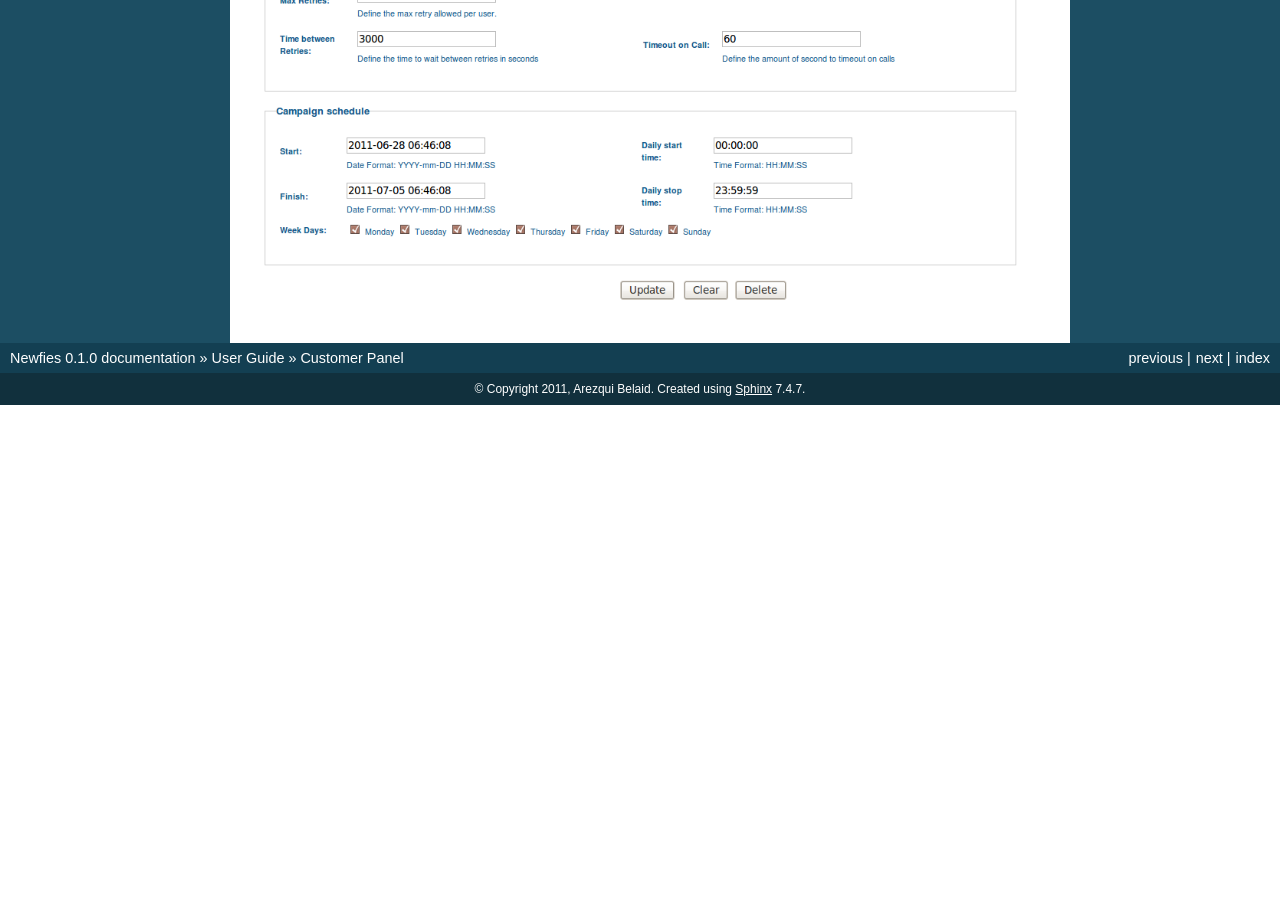
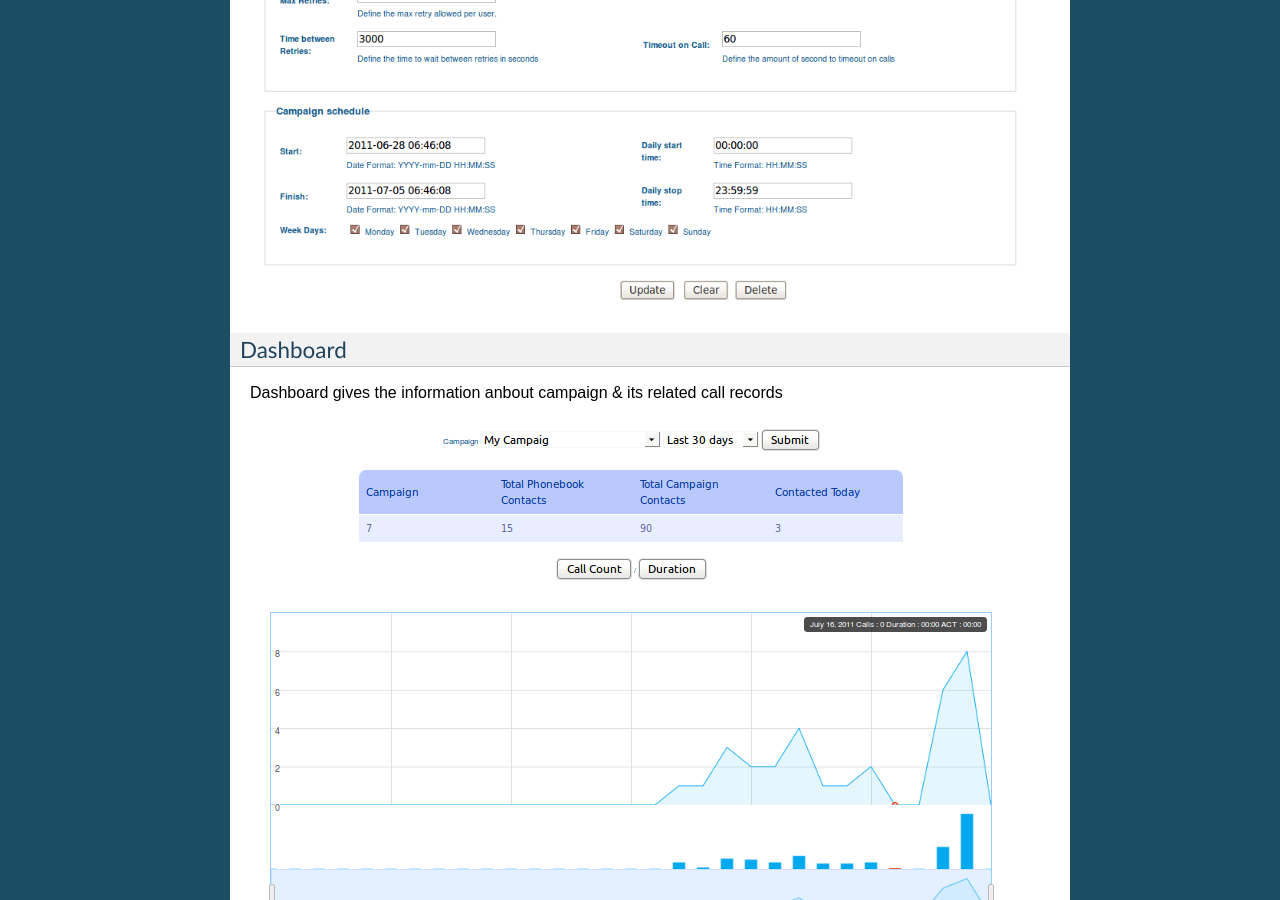
Before and after one commit to newfies-dialer/newfies-dialer, a Sphinx documentation site: the page built from docs/source/user-guide-doc/customer_panel.rst, in a window 1280 px wide and 900 px high, scrolled down 5879 px. Built offline with Sphinx 7.4.7, drawn with Linux system fonts in a browser that asks for light colours; before the commit the page ends 6284 px from its top, so only the background shows below that.

Commit message:
updated doc

```diff
--- a/docs/source/user-guide-doc/customer_panel.rst
+++ b/docs/source/user-guide-doc/customer_panel.rst
@@ -117,3 +117,13 @@
 
 .. image:: ../_static/images/customer/update_campaign.png
     :width: 1000
+
+
+.. _customer-dashboard-access:
+
+Dashboard
+~~~~~~~~~
+
+Dashboard gives the information anbout campaign & its related call records
+
+.. image:: ../_static/images/customer/customer_dashboard.png
```
Also changed, not shown: docs/source/_static/images/customer/customer_dashboard.png (added).
